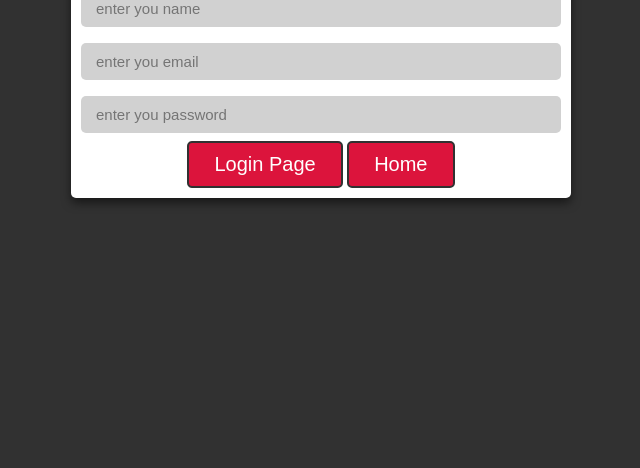
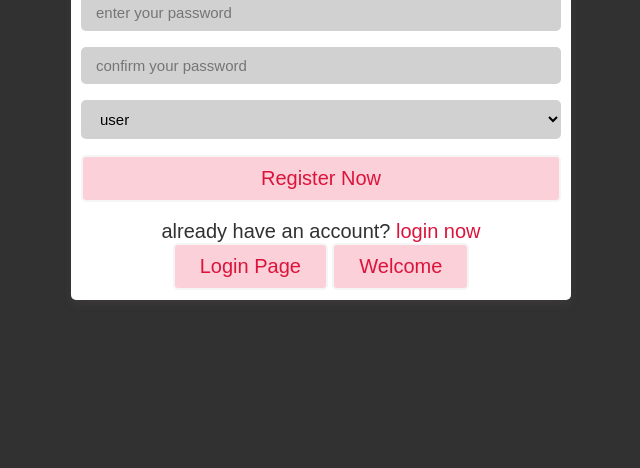
Before and after one commit to ShahidMahmoodVohra/Project-5-SAASINA, a plain HTML site: page html/registration.html in a window 1280 px wide. Shown: the part 332-800 px from the top of the page, without its empty margins (319-959 px from the left). Drawn offline with Linux system fonts and the light colour scheme.

Commit message:
Add files via upload

```diff
--- a/css/style1.css
+++ b/css/style1.css
@@ -67,7 +67,7 @@ text-decoration: none;
   }
   .container .content .btn{
     display: inline-block;
-    border: 2px solid crimson;
+    border: 2px solid var(--white);
     padding: 10px 25px;
     font-size: 20px;
     color: var(--white);
@@ -94,7 +94,7 @@ text-decoration: none;
   .form-container form{
     padding: 10px;
     border-radius: 5px;
-    box-shadow: 0 5px 10px  rgba(0,0,0,0.5);
+    box-shadow: 0 5px 10px  rgba(148, 114, 114, 0.1);
     background: var(--white);
     text-align: center;
     width: 500px;
@@ -105,7 +105,8 @@ text-decoration: none;
     text-transform: capitalize;
   }
 
-  .form-container form input{
+  .form-container form input,
+  .form-container form select{
     font-size: 15px;
    width: 100%;
    padding: 10px 15px;
@@ -114,20 +115,44 @@ text-decoration: none;
    border-radius: 5px;
 
   }
-.form-container form .form-btn{
+  .form-container form input option{
+    background: var(--white);
+  }
+  .form-container form .form-btn {
+    background: #fbd0d9;
+    color: crimson;
+    text-transform: capitalize;
+    font-size: 20px;
+  }
+  .form-container form .form-btn:hover{
+    background: crimson;
+    color: var(--white);
+  }
+  .form-container form p{
+    margin-top: 10px;
+    font-size: 20px;
+    color: var(--grey);
+  }
+  .form-container form p a{
+    color: crimson;
+  }
+
+ .form-container form .form-btn{
   display: inline-block;
-  border: 2px solid var(--grey);
+  border: 2px solid whitesmoke;
   padding: 10px 25px;
   font-size: 20px;
-  color: var(--white);
+  color: crimson;
   border-radius: 5px;
-  background-color: crimson;
+  background: #fbd0d9;
   text-transform: capitalize;
   cursor: pointer;
 
 }
+
 .form-container form .form-btn:hover{
-  color: var(--grey);
+  background: crimson;
+  color: var(--white);
 
 }
 
--- a/html/registration.html
+++ b/html/registration.html
@@ -11,15 +11,22 @@
  <div class="form-container">
 
 <form action="./contact.html">
-    <h3>Registration now</h3>
-    <input type="text" name="name" required placeholder="enter you name">
-    <input type="email" name="email"  placeholder="enter you email">
-    <input type="password" name="password" placeholder="enter you password">
+    <h3>Register now</h3>
+    <input type="text" name="name" required placeholder="enter your name">
+    <input type="email" name="email" required placeholder="enter your email">
+    <input type="password" name="password" placeholder="enter your password">
+    <input type="text" name="cpassword" placeholder="confirm your password ">
+    <select name="user_type" id="">
+        <option value="user">user</option>
+        <option value="admin">admin</option>
+    </select>
+    <input type="submit" name="submit" value="register now" class="form-btn" id="">
+    <p>already have an account? <a href= "form-btn"  >login now</a></p>
 
 
 
    <a href="./login.html" class="form-btn">login page </a>
-   <a href="../index.html" class="form-btn">home</a>
+   <a href="./welcome.html" class="form-btn">welcome</a>
 
 
 </form>
```
Also changed, not shown: html/login.html (+12 -13 lines), html/welcome.html (added, +31 -0 lines), index.html (+1 -1 lines).
